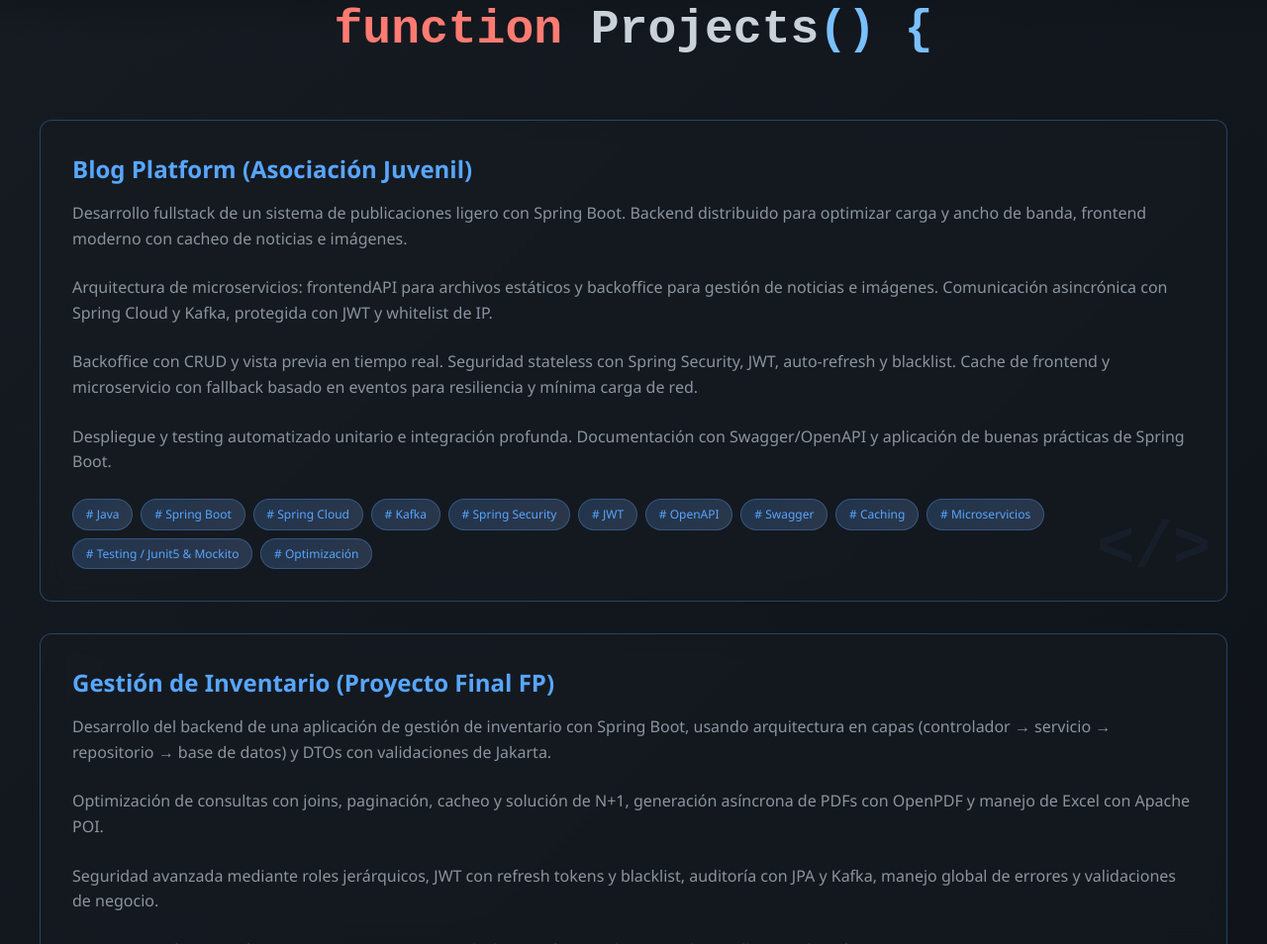
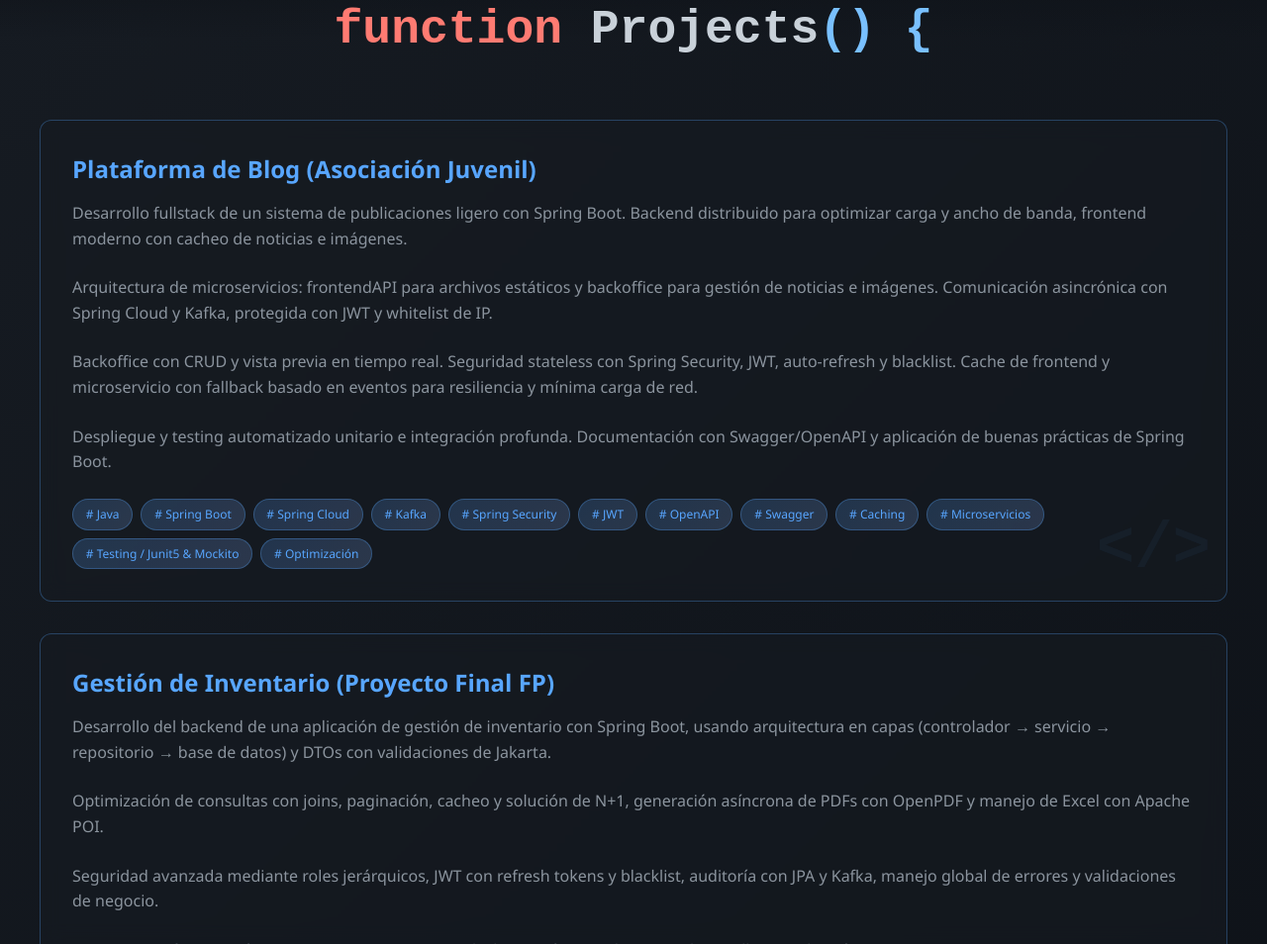
Before and after one commit to FranWDev/portfolio, a plain HTML site: page index.html in a window 1280 px wide. Shown: the part 3480-4434 px from the top of the page at 99% size. Drawn offline with Linux system fonts and the light colour scheme.

Commit message:
Update index.html

```diff
--- a/index.html
+++ b/index.html
@@ -210,7 +210,7 @@
 
       <div class="projects-grid">
         <div class="project-card">
-          <h3>Blog Platform (Asociación Juvenil)</h3>
+          <h3>Plataforma de Blog (Asociación Juvenil)</h3>
           <p>
             Desarrollo fullstack de un sistema de publicaciones ligero con Spring Boot. Backend distribuido para
             optimizar carga y ancho de banda, frontend moderno con cacheo de noticias e imágenes.
```
